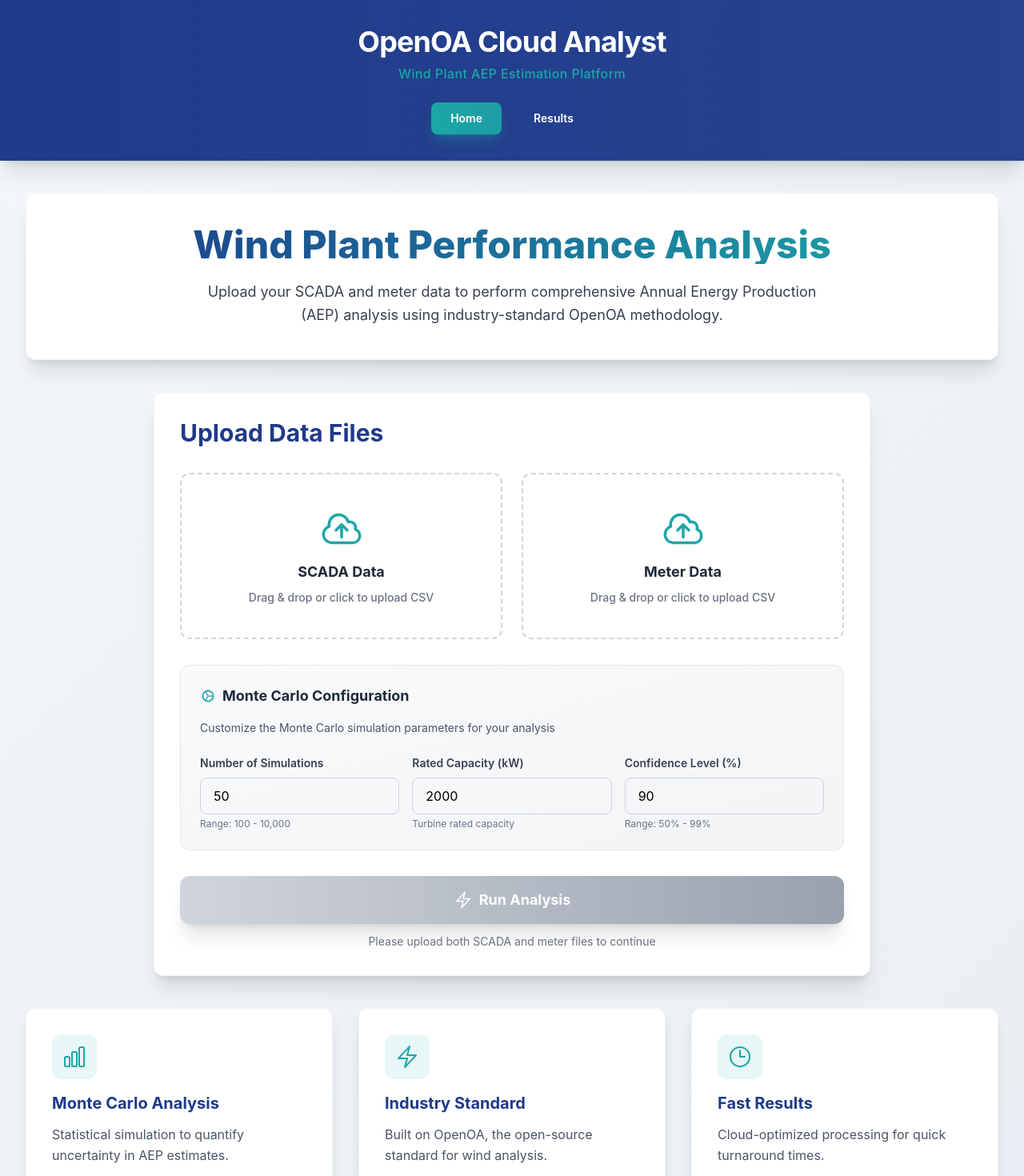
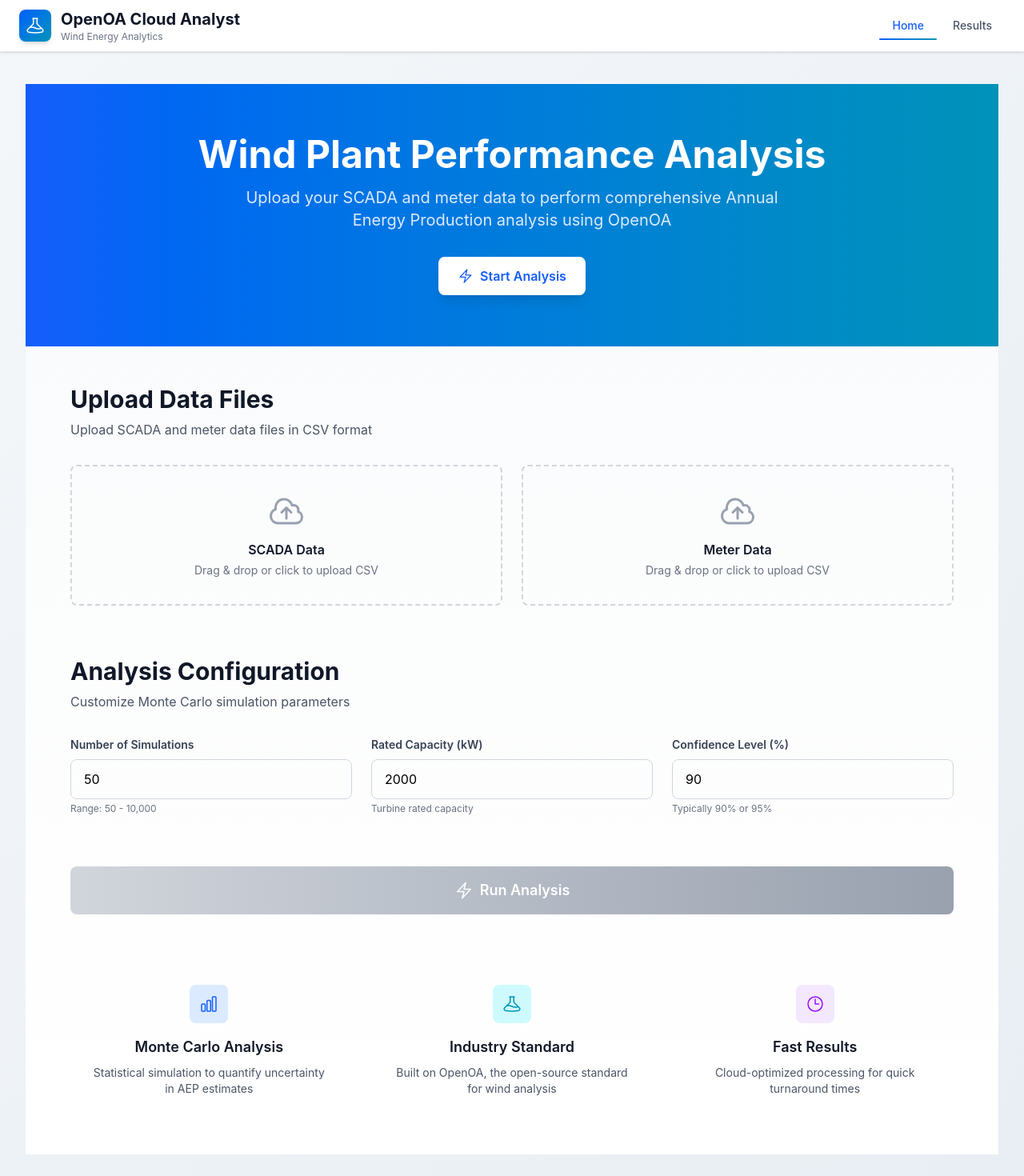
Before and after one commit to Coder-Rohan24/openoa, a React app in the folder frontend/: page / in a window 1280 px wide. Shown: the top 1470 px of the page at 80% size. Built offline with nearby package versions, Linux system fonts and the light colour scheme; the HTML template or start-up script is replaced by a standard one.

Commit message:
Add animations and visual polish to UI

```diff
--- a/frontend/src/components/FileUploadBox.tsx
+++ b/frontend/src/components/FileUploadBox.tsx
@@ -44,14 +44,14 @@ const FileUploadBox = ({
       onClick={() => !disabled && inputRef.current?.click()}
       onDragOver={handleDragOver}
       onDrop={handleDrop}
-      className={`border-2 border-dashed rounded-xl p-10 text-center transition-all duration-300 transform hover:scale-[1.02] ${
+      className={`border-2 border-dashed rounded-lg p-8 text-center transition-all duration-200 hover-lift ${
         disabled
           ? 'cursor-not-allowed opacity-50'
-          : 'cursor-pointer'
+          : 'cursor-pointer hover:border-blue-400 hover:bg-blue-50/50'
       } ${
         file
-          ? 'border-teal bg-gradient-to-br from-teal/5 to-teal/10 shadow-lg'
-          : 'border-gray-300 hover:border-teal hover:shadow-lg'
+          ? 'border-blue-500 bg-blue-50'
+          : 'border-gray-300'
       }`}
     >
       <input
@@ -62,16 +62,16 @@ const FileUploadBox = ({
         disabled={disabled}
         className="hidden"
       />
-      <div className="text-teal mb-3">
-        <HiOutlineCloudArrowUp className="w-14 h-14 mx-auto" />
+      <div className={`mb-3 ${file ? 'text-blue-600' : 'text-gray-400'}`}>
+        <HiOutlineCloudArrowUp className="w-12 h-12 mx-auto" />
       </div>
-      <h3 className="font-bold text-gray-800 mb-2 text-lg">{label}</h3>
+      <h3 className="font-semibold text-gray-900 mb-1">{label}</h3>
       {file ? (
-        <div className="text-sm text-teal font-semibold mt-3 px-3 py-2 bg-white rounded-lg shadow-sm">
+        <div className="text-sm text-blue-600 font-medium mt-2 px-3 py-1.5 bg-white rounded border border-blue-200">
           ✓ {file.name}
         </div>
       ) : (
-        <p className="text-sm text-gray-500 font-medium">Drag & drop or click to upload CSV</p>
+        <p className="text-sm text-gray-500">Drag & drop or click to upload CSV</p>
       )}
     </div>
   );
--- a/frontend/src/components/Navbar.tsx
+++ b/frontend/src/components/Navbar.tsx
@@ -1,45 +1,53 @@
 import { Link, useLocation } from 'react-router-dom';
+import { HiOutlineBeaker } from 'react-icons/hi2';
 
 const Navbar = () => {
   const location = useLocation();
 
   return (
-    <nav className="bg-gradient-to-r from-deep-blue to-deep-blue/95 shadow-xl border-b border-teal/20">
-      <div className="max-w-7xl mx-auto px-4 sm:px-6 lg:px-8">
-        <div className="flex flex-col py-8">
-          {/* Title and Subtitle */}
-          <div className="text-center mb-6">
-            <Link to="/" className="group">
-              <h1 className="text-4xl font-bold tracking-tight text-white mb-2 transition-all duration-300 group-hover:text-teal">
+    <nav className="bg-white border-b border-gray-200 shadow-sm sticky top-0 z-50">
+      <div className="max-w-7xl mx-auto px-6">
+        <div className="flex items-center justify-between h-16">
+          {/* Logo and Brand */}
+          <Link to="/" className="flex items-center gap-3 group">
+            <div className="w-10 h-10 rounded-lg bg-gradient-to-br from-blue-600 to-cyan-600 flex items-center justify-center shadow-md group-hover:shadow-lg transition-all">
+              <HiOutlineBeaker className="w-6 h-6 text-white" />
+            </div>
+            <div>
+              <h1 className="text-xl font-bold text-gray-900 group-hover:text-blue-600 transition-colors">
                 OpenOA Cloud Analyst
               </h1>
-              <p className="text-teal text-base font-medium tracking-wide">
-                Wind Plant AEP Estimation Platform
-              </p>
-            </Link>
-          </div>
+              <p className="text-xs text-gray-500">Wind Energy Analytics</p>
+            </div>
+          </Link>
 
           {/* Navigation Links */}
-          <div className="flex justify-center gap-4">
+          <div className="flex items-center gap-1">
             <Link
               to="/"
-              className={`px-6 py-2.5 rounded-lg text-sm font-semibold transition-all duration-300 transform hover:scale-105 ${
+              className={`relative px-4 py-2 text-sm font-medium transition-all duration-200 ${
                 location.pathname === '/'
-                  ? 'bg-gradient-to-r from-teal to-teal/90 text-white shadow-lg shadow-teal/30'
-                  : 'text-white hover:bg-white/10 hover:text-teal'
+                  ? 'text-blue-600'
+                  : 'text-gray-600 hover:text-gray-900'
               }`}
             >
               Home
+              {location.pathname === '/' && (
+                <span className="absolute bottom-0 left-0 right-0 h-0.5 bg-gradient-to-r from-blue-600 to-cyan-600 rounded-full animate-fadeIn" />
+              )}
             </Link>
             <Link
               to="/results"
-              className={`px-6 py-2.5 rounded-lg text-sm font-semibold transition-all duration-300 transform hover:scale-105 ${
+              className={`relative px-4 py-2 text-sm font-medium transition-all duration-200 ${
                 location.pathname === '/results'
-                  ? 'bg-gradient-to-r from-teal to-teal/90 text-white shadow-lg shadow-teal/30'
-                  : 'text-white hover:bg-white/10 hover:text-teal'
+                  ? 'text-blue-600'
+                  : 'text-gray-600 hover:text-gray-900'
               }`}
             >
               Results
+              {location.pathname === '/results' && (
+                <span className="absolute bottom-0 left-0 right-0 h-0.5 bg-gradient-to-r from-blue-600 to-cyan-600 rounded-full animate-fadeIn" />
+              )}
             </Link>
           </div>
         </div>
--- a/frontend/src/index.css
+++ b/frontend/src/index.css
@@ -19,6 +19,84 @@ body {
 }
 
 /* Smooth transitions for all interactive elements */
-button, a {
-  transition: all 0.3s cubic-bezier(0.4, 0, 0.2, 1);
+button, a, input {
+  transition: all 0.2s cubic-bezier(0.4, 0, 0.2, 1);
 }
+
+/* Fade-in animations */
+@keyframes fadeIn {
+  from {
+    opacity: 0;
+    transform: translateY(10px);
+  }
+  to {
+    opacity: 1;
+    transform: translateY(0);
+  }
+}
+
+@keyframes fadeInScale {
+  from {
+    opacity: 0;
+    transform: scale(0.95);
+  }
+  to {
+    opacity: 1;
+    transform: scale(1);
+  }
+}
+
+@keyframes slideInFromTop {
+  from {
+    opacity: 0;
+    transform: translateY(-20px);
+  }
+  to {
+    opacity: 1;
+    transform: translateY(0);
+  }
+}
+
+.animate-fadeIn {
+  animation: fadeIn 0.5s ease-out forwards;
+}
+
+.animate-fadeInScale {
+  animation: fadeInScale 0.4s ease-out forwards;
+}
+
+.animate-slideInFromTop {
+  animation: slideInFromTop 0.4s ease-out forwards;
+}
+
+/* Staggered animation delays */
+.delay-100 {
+  animation-delay: 0.1s;
+}
+
+.delay-200 {
+  animation-delay: 0.2s;
+}
+
+.delay-300 {
+  animation-delay: 0.3s;
+}
+
+.delay-400 {
+  animation-delay: 0.4s;
+}
+
+/* Hover lift effect */
+.hover-lift {
+  transition: all 0.2s cubic-bezier(0.4, 0, 0.2, 1);
+}
+
+.hover-lift:hover {
+  transform: translateY(-2px);
+  box-shadow: 0 10px 15px -3px rgba(0, 0, 0, 0.1);
+}
+
+/* Page transition */
+.page-transition {
+  animation: fadeIn 0.3s ease-out;
+}
--- a/frontend/src/pages/Home.tsx
+++ b/frontend/src/pages/Home.tsx
@@ -1,11 +1,9 @@
 import { useState } from 'react';
 import { useNavigate } from 'react-router-dom';
 import axios from 'axios';
-import { HiOutlineBolt } from 'react-icons/hi2';
+import { HiOutlineBolt, HiOutlineChartBar, HiOutlineClock, HiOutlineBeaker } from 'react-icons/hi2';
 import { AiOutlineLoading3Quarters } from 'react-icons/ai';
 import FileUploadBox from '../components/FileUploadBox';
-import MonteCarloConfig from '../components/MonteCarloConfig';
-import InfoCard from '../components/InfoCard';
 import AlertMessage from '../components/AlertMessage';
 import { useFormValidation } from '../hooks/useFormValidation';
 
@@ -100,42 +98,53 @@ const Home = () => {
   };
 
   return (
-    <div className="space-y-10">
+    <div className="min-h-screen bg-gradient-to-b from-gray-50 to-white page-transition">
       {/* Hero Section */}
-      <div className="bg-white rounded-xl shadow-xl p-10 text-center border border-gray-100">
-        <h1 className="text-5xl font-extrabold text-transparent bg-clip-text bg-gradient-to-r from-deep-blue to-teal mb-5">
+      <div className="bg-gradient-to-r from-blue-600 to-cyan-600 text-white py-16 animate-slideInFromTop">
+        <div className="max-w-4xl mx-auto px-6 text-center">
+          <h1 className="text-5xl font-bold mb-4 animate-fadeIn">
             Wind Plant Performance Analysis
           </h1>
-        <p className="text-gray-700 text-lg max-w-3xl mx-auto leading-relaxed">
-          Upload your SCADA and meter data to perform comprehensive Annual Energy
-          Production (AEP) analysis using industry-standard OpenOA methodology.
+          <p className="text-xl text-blue-100 mb-8 max-w-2xl mx-auto animate-fadeIn delay-100">
+            Upload your SCADA and meter data to perform comprehensive Annual Energy Production analysis using OpenOA
           </p>
+          <button
+            onClick={() => document.getElementById('upload-section')?.scrollIntoView({ behavior: 'smooth' })}
+            className="inline-flex items-center gap-2 bg-white text-blue-600 px-6 py-3 rounded-lg font-semibold hover:bg-blue-50 hover:shadow-xl hover:-translate-y-0.5 transition-all shadow-lg animate-fadeIn delay-200"
+          >
+            <HiOutlineBolt className="w-5 h-5" />
+            Start Analysis
+          </button>
+        </div>
       </div>
 
-      {/* Upload Section */}
-      <div className="bg-white rounded-xl shadow-xl p-8 max-w-4xl mx-auto border border-gray-100">
-        <h2 className="text-3xl font-bold text-deep-blue mb-8">
-          Upload Data Files
-        </h2>
-
-        {/* Success Display */}
+      {/* Main Content */}
+      <div className="max-w-6xl mx-auto px-6 py-12 animate-fadeIn delay-100">
+        {/* Success/Error Messages */}
         {success && (
+          <div className="mb-8">
             <AlertMessage
               type="success"
               message="Analysis complete! Redirecting to results..."
             />
+          </div>
         )}
 
-        {/* Error Display */}
         {error && (
+          <div className="mb-8">
             <AlertMessage
               type="error"
               message={error}
             />
+          </div>
         )}
 
-        <div className="grid md:grid-cols-2 gap-6">
-          {/* SCADA Upload Box */}
+        {/* Upload Section */}
+        <div id="upload-section" className="mb-16">
+          <h2 className="text-3xl font-bold text-gray-900 mb-2">Upload Data Files</h2>
+          <p className="text-gray-600 mb-8">Upload SCADA and meter data files in CSV format</p>
+
+          <div className="grid md:grid-cols-2 gap-6 mb-12">
             <FileUploadBox
               file={scadaFile}
               onFileChange={handleScadaFileChange}
@@ -143,7 +152,6 @@ const Home = () => {
               disabled={loading}
             />
 
-          {/* Meter Upload Box */}
             <FileUploadBox
               file={meterFile}
               onFileChange={handleMeterFileChange}
@@ -151,28 +159,77 @@ const Home = () => {
               disabled={loading}
             />
           </div>
+        </div>
 
-        {/* Monte Carlo Configuration */}
-        <MonteCarloConfig
-          numSimulations={numSimulations}
-          ratedCapacity={ratedCapacity}
-          confidenceLevel={confidenceLevel}
-          onNumSimulationsChange={setNumSimulations}
-          onRatedCapacityChange={setRatedCapacity}
-          onConfidenceLevelChange={setConfidenceLevel}
+        {/* Configuration Section */}
+        <div className="mb-16">
+          <h2 className="text-3xl font-bold text-gray-900 mb-2">Analysis Configuration</h2>
+          <p className="text-gray-600 mb-8">Customize Monte Carlo simulation parameters</p>
+
+          <div className="grid md:grid-cols-3 gap-6">
+            <div>
+              <label className="block text-sm font-semibold text-gray-700 mb-2">
+                Number of Simulations
+              </label>
+              <input
+                type="number"
+                value={numSimulations}
+                onChange={(e) => setNumSimulations(parseInt(e.target.value) || 50)}
+                min="50"
+                max="10000"
+                step="50"
                 disabled={loading}
+                className="w-full px-4 py-3 border border-gray-300 rounded-lg focus:ring-2 focus:ring-blue-500 focus:border-transparent transition-all disabled:bg-gray-100 disabled:cursor-not-allowed"
               />
+              <p className="text-xs text-gray-500 mt-1">Range: 50 - 10,000</p>
+            </div>
 
-        {/* Analyze Button */}
-        <div className="mt-8">
+            <div>
+              <label className="block text-sm font-semibold text-gray-700 mb-2">
+                Rated Capacity (kW)
+              </label>
+              <input
+                type="number"
+                value={ratedCapacity}
+                onChange={(e) => setRatedCapacity(parseInt(e.target.value) || 2000)}
+                min="500"
+                max="10000"
+                step="100"
+                disabled={loading}
+                className="w-full px-4 py-3 border border-gray-300 rounded-lg focus:ring-2 focus:ring-blue-500 focus:border-transparent transition-all disabled:bg-gray-100 disabled:cursor-not-allowed"
+              />
+              <p className="text-xs text-gray-500 mt-1">Turbine rated capacity</p>
+            </div>
+
+            <div>
+              <label className="block text-sm font-semibold text-gray-700 mb-2">
+                Confidence Level (%)
+              </label>
+              <input
+                type="number"
+                value={confidenceLevel}
+                onChange={(e) => setConfidenceLevel(parseInt(e.target.value) || 90)}
+                min="80"
+                max="99"
+                step="1"
+                disabled={loading}
+                className="w-full px-4 py-3 border border-gray-300 rounded-lg focus:ring-2 focus:ring-blue-500 focus:border-transparent transition-all disabled:bg-gray-100 disabled:cursor-not-allowed"
+              />
+              <p className="text-xs text-gray-500 mt-1">Typically 90% or 95%</p>
+            </div>
+          </div>
+        </div>
+
+        {/* Action Button */}
+        <div className="mb-16">
           <button
             onClick={handleAnalyze}
             disabled={loading || !scadaFile || !meterFile}
-            className="w-full bg-gradient-to-r from-deep-blue to-teal hover:from-deep-blue/90 hover:to-teal/90 text-white font-bold py-4 px-8 rounded-xl shadow-xl transition-all duration-300 transform hover:scale-[1.02] hover:shadow-2xl disabled:bg-gradient-to-r disabled:from-gray-300 disabled:to-gray-400 disabled:cursor-not-allowed disabled:transform-none flex items-center justify-center text-lg"
+            className="w-full bg-gradient-to-r from-blue-600 to-cyan-600 hover:from-blue-700 hover:to-cyan-700 text-white font-semibold py-4 px-8 rounded-lg shadow-lg hover:shadow-xl transition-all duration-200 transform hover:-translate-y-1 disabled:from-gray-300 disabled:to-gray-400 disabled:cursor-not-allowed disabled:transform-none disabled:shadow-none flex items-center justify-center text-lg"
           >
             {loading ? (
               <>
-                <AiOutlineLoading3Quarters className="animate-spin -ml-1 mr-3 h-6 w-6" />
+                <AiOutlineLoading3Quarters className="animate-spin mr-3 h-6 w-6" />
                 Running Monte Carlo Simulation ({numSimulations} iterations)...
               </>
             ) : (
@@ -182,33 +239,39 @@ const Home = () => {
               </>
             )}
           </button>
-          {!scadaFile || !meterFile ? (
+          {!scadaFile || !meterFile && (
             <p className="text-sm text-gray-500 text-center mt-3">
               Please upload both SCADA and meter files to continue
             </p>
-          ) : null}
+          )}
+        </div>
+
+        {/* Feature Cards */}
+        <div className="grid md:grid-cols-3 gap-8">
+          <div className="text-center p-6 hover-lift rounded-lg hover:bg-white cursor-default">
+            <div className="w-12 h-12 mx-auto mb-4 rounded-lg bg-blue-100 flex items-center justify-center transition-transform hover:scale-110">
+              <HiOutlineChartBar className="w-6 h-6 text-blue-600" />
+            </div>
+            <h3 className="text-lg font-semibold text-gray-900 mb-2">Monte Carlo Analysis</h3>
+            <p className="text-gray-600 text-sm">Statistical simulation to quantify uncertainty in AEP estimates</p>
+          </div>
+
+          <div className="text-center p-6 hover-lift rounded-lg hover:bg-white cursor-default">
+            <div className="w-12 h-12 mx-auto mb-4 rounded-lg bg-cyan-100 flex items-center justify-center transition-transform hover:scale-110">
+              <HiOutlineBeaker className="w-6 h-6 text-cyan-600" />
+            </div>
+            <h3 className="text-lg font-semibold text-gray-900 mb-2">Industry Standard</h3>
+            <p className="text-gray-600 text-sm">Built on OpenOA, the open-source standard for wind analysis</p>
+          </div>
+
+          <div className="text-center p-6 hover-lift rounded-lg hover:bg-white cursor-default">
+            <div className="w-12 h-12 mx-auto mb-4 rounded-lg bg-purple-100 flex items-center justify-center transition-transform hover:scale-110">
+              <HiOutlineClock className="w-6 h-6 text-purple-600" />
+            </div>
+            <h3 className="text-lg font-semibold text-gray-900 mb-2">Fast Results</h3>
+            <p className="text-gray-600 text-sm">Cloud-optimized processing for quick turnaround times</p>
           </div>
         </div>
-
-      {/* Info Cards */}
-      <div className="grid md:grid-cols-3 gap-8">
-        <InfoCard
-          icon="chart"
-          title="Monte Carlo Analysis"
-          description="Statistical simulation to quantify uncertainty in AEP estimates."
-        />
-
-        <InfoCard
-          icon="lightning"
-          title="Industry Standard"
-          description="Built on OpenOA, the open-source standard for wind analysis."
-        />
-
-        <InfoCard
-          icon="clock"
-          title="Fast Results"
-          description="Cloud-optimized processing for quick turnaround times."
-        />
       </div>
     </div>
   );
```
Also changed, not shown: frontend/src/pages/Results.tsx (+12 -10 lines). Lines whose indentation alone changed are shown as unchanged.
